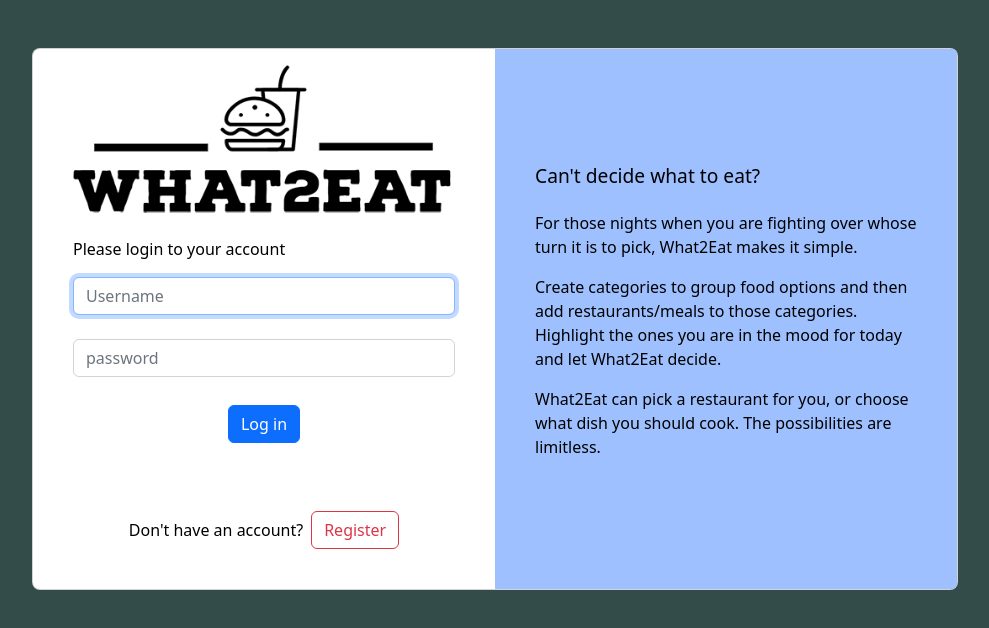
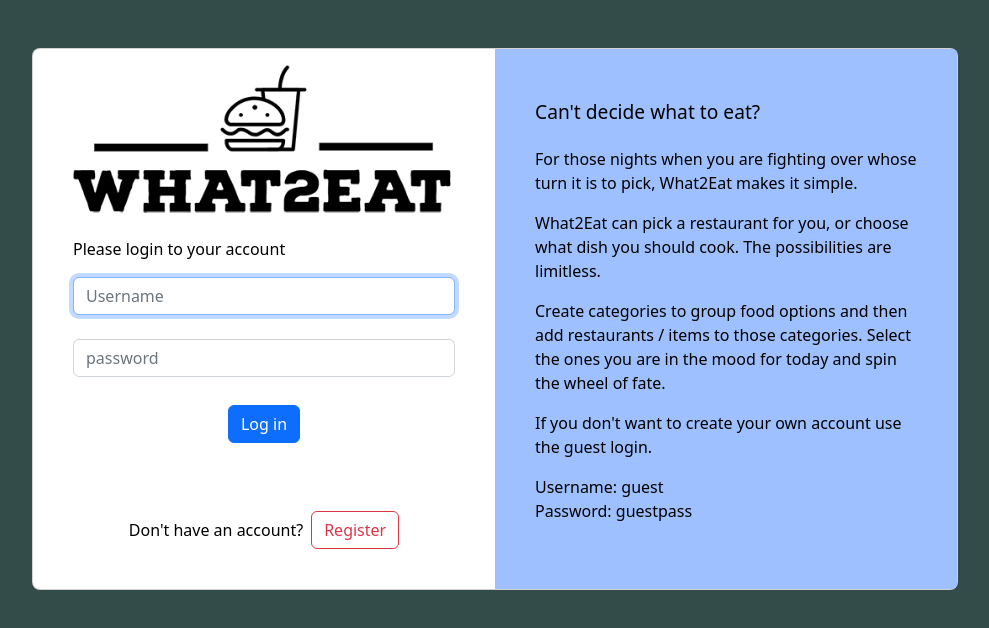
Before and after one commit to devinkr/what2eat, a React (Create React App) app: page / in a window 1280 px wide. Shown: the top 628 px of the page, without its empty margins (145-1134 px from the left). Built offline with nearby package versions, Linux system fonts and the light colour scheme.

Commit message:
Change wording on login screen

```diff
--- a/src/components/Home/Home.js
+++ b/src/components/Home/Home.js
@@ -53,13 +53,22 @@ function Home({ setUserAuth }) {
 										to pick, What2Eat makes it simple.
 									</p>
 									<p>
-										Create categories to group food options and then add
-										restaurants/meals to those categories. Highlight the ones
-										you are in the mood for today and let What2Eat decide.
+										What2Eat can pick a restaurant for you, or choose what dish
+										you should cook. The possibilities are limitless.
 									</p>
 									<p>
-										What2Eat can pick a restaurant for you, or choose what dish
-										you should cook. The possibilities are limitless.
+										Create categories to group food options and then add
+										restaurants / items to those categories. Select the ones you
+										are in the mood for today and spin the wheel of fate.
+									</p>
+									<p>
+										If you don't want to create your own account use the guest
+										login.
+									</p>
+									<p>
+										Username: guest
+										<br />
+										Password: guestpass
 									</p>
 								</div>
 							</Col>
```
